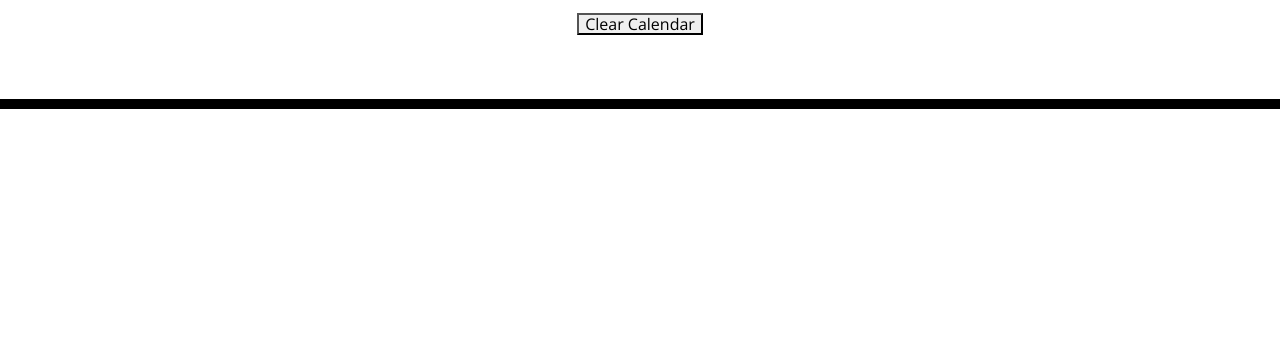
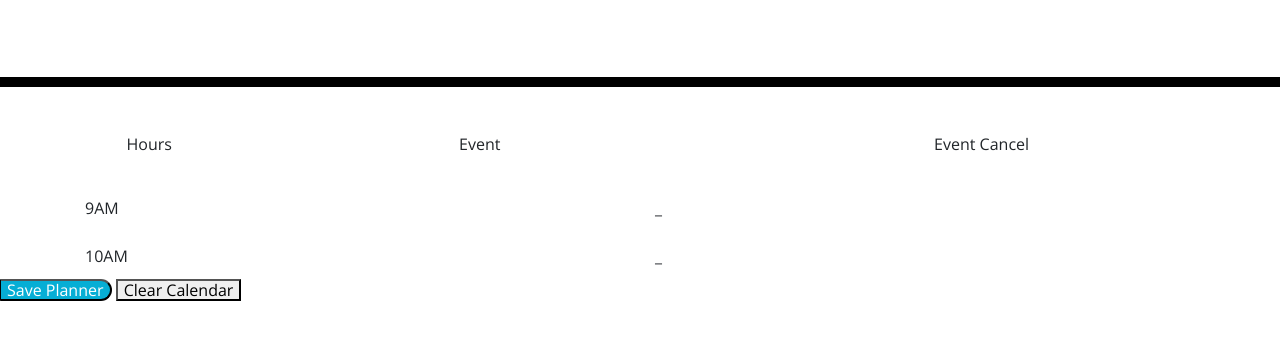
Before and after one commit to jssoyoung/Daily-Planner, a plain HTML site: page index.html in a window 1280 px wide. Shown: the part 181-520 px from the top of the page. Drawn offline with nearby package versions, Linux system fonts and the light colour scheme.

Commit message:
Added rows and columns in a table

```diff
--- a/index.html
+++ b/index.html
@@ -26,15 +26,36 @@
     <header class="jumbotron">
       <h1 class="display-3">Work Day Scheduler</h1>
       <p class="lead">A simple calendar app for scheduling your work day</p>
-      <p id="currentDay" class="lead"></p>
-      <button id="clear-calendar">Clear Calendar</button>
+      <p id="currentDay" class="lead"><span id="date-display"></span></p>
+
     </header>
     <div class="container">
-      <!-- Timeblocks go here -->
-    </div>
+      <div class="row">
+        <div class="col">
+          Hours
+        </div>
+        <div class="col-5">
+          Event
+        </div>
+        <div class="col">
+          Event Cancel
+        </div>
+      </div>
+  <div class="row">
+    <div class="col">9AM</div>
+    <div class="col">_</div>
+    <div class="w-100"></div>
+    <div class="col">10AM</div>
+    <div class="col">_</div>
+  </div>
+</div>
 
-    <script src="script.js"></script>
+        <div class = "footer">
+          <button id="save" class="saveBtn">Save Planner</button>
+          <button id="clear" class="clearBtn">Clear Calendar</button>
+        </div>
     <script src="https://cdnjs.cloudflare.com/ajax/libs/jquery/3.2.1/jquery.min.js"></script>
     <script src="https://cdnjs.cloudflare.com/ajax/libs/moment.js/2.24.0/moment.min.js"></script>
-  </body>
+     <script src="script.js"></script>
+    </body>
 </html>
```
